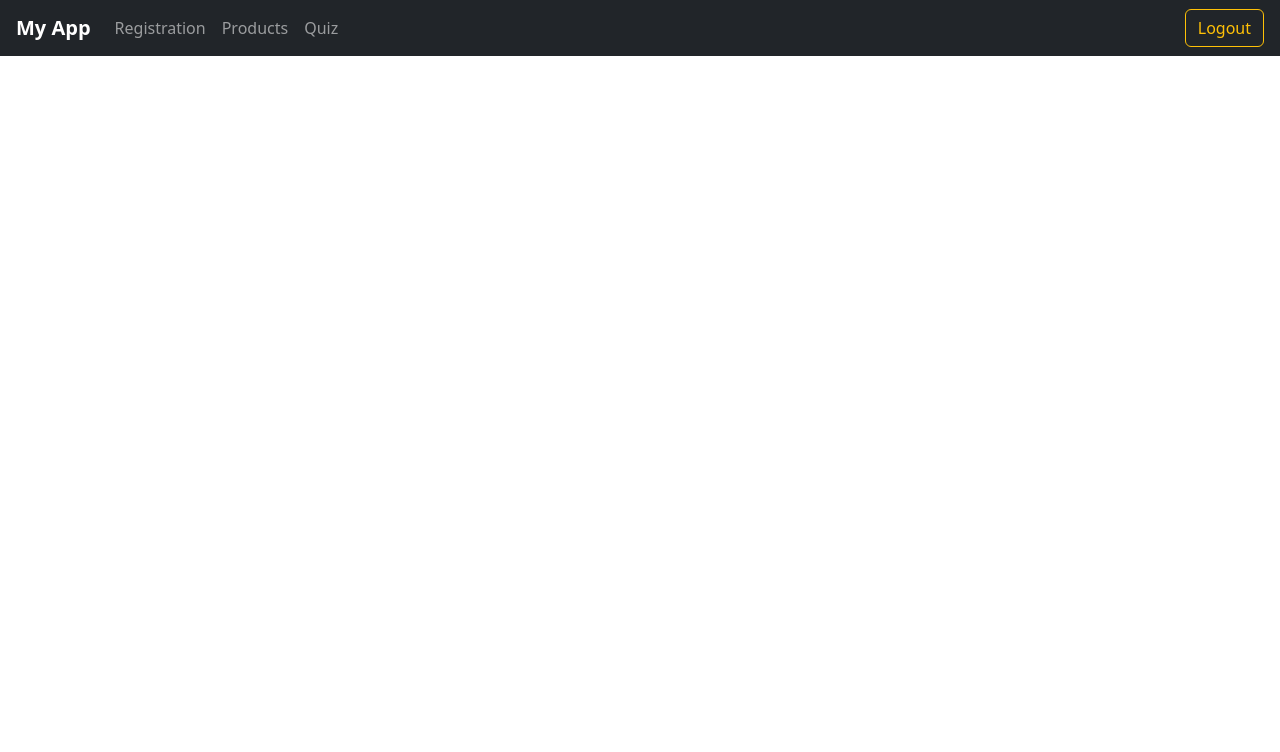
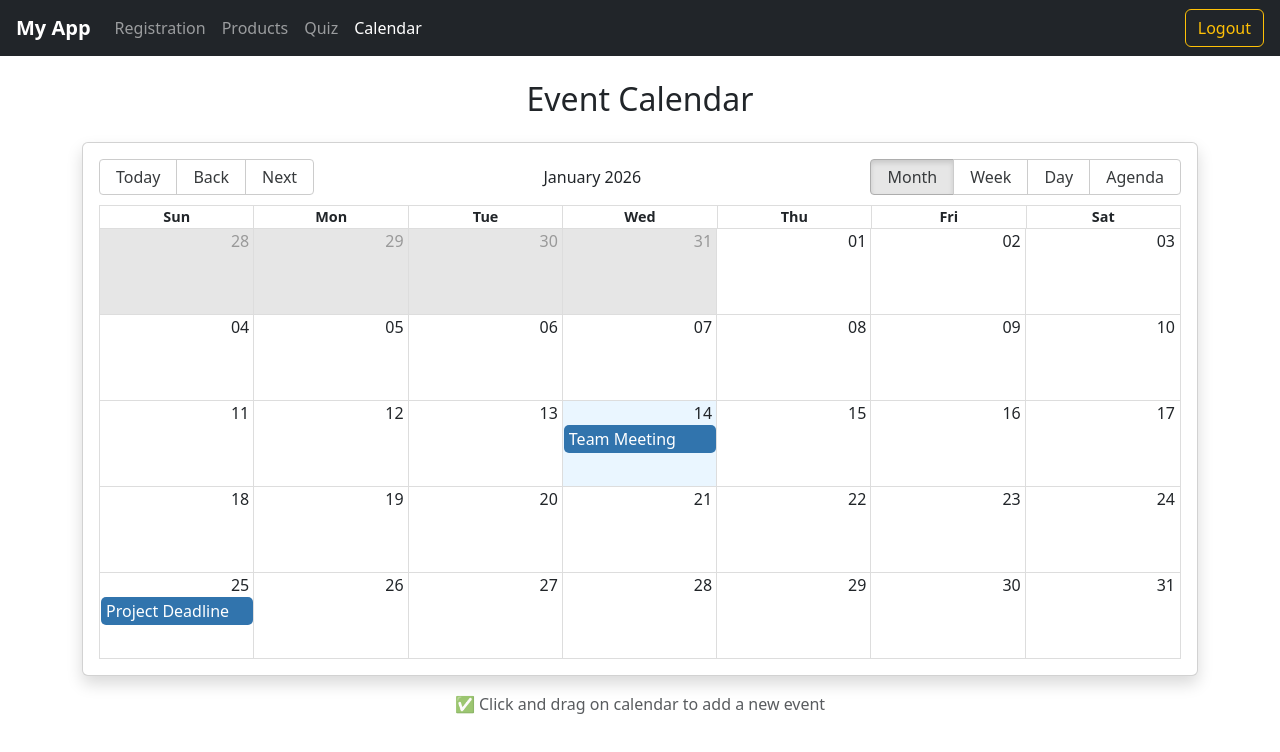
Before and after one commit to swetaxsarkar/registration-form, a React (Create React App) app: page /calendar in a window 1280 px wide. Shown: the top 752 px of the page. Built offline with nearby package versions, Linux system fonts and the light colour scheme; sample sign-in values are in the browser's storage.

Commit message:
Add authenticated event calendar page

```diff
--- a/package.json
+++ b/package.json
@@ -9,7 +9,9 @@
     "@testing-library/user-event": "^13.5.0",
     "axios": "^1.13.2",
     "bootstrap": "^5.3.8",
+    "date-fns": "^4.1.0",
     "react": "^19.2.3",
+    "react-big-calendar": "^1.19.4",
     "react-dom": "^19.2.3",
     "react-router-dom": "^7.12.0",
     "react-scripts": "5.0.1",
--- a/src/App.js
+++ b/src/App.js
@@ -6,6 +6,8 @@ import ProductsPage from "./pages/ProductsPage";
 import ProductDetailsPage from "./pages/ProductDetailsPage";
 import LoginPage from "./pages/LoginPage";
 import PrivateRoute from "./components/PrivateRoute";
+import CalendarPage from "./pages/CalendarPage";
+
 
 function App() {
   return (
@@ -37,6 +39,15 @@ function App() {
             </PrivateRoute>
           }
         />
+        <Route
+  path="/calendar"
+  element={
+    <PrivateRoute>
+      <CalendarPage />
+    </PrivateRoute>
+  }
+/>
+
       </Routes>
     </BrowserRouter>
   );
--- a/src/components/Navbar.js
+++ b/src/components/Navbar.js
@@ -27,6 +27,10 @@ function Navbar() {
         <NavLink className="nav-link" to="/quiz">
           Quiz
         </NavLink>
+        <NavLink className="nav-link" to="/calendar">
+  Calendar
+</NavLink>
+
       </div>
 
       <div className="d-flex">
--- /dev/null
+++ b/src/pages/CalendarPage.js
@@ -0,0 +1,64 @@
+import { useState } from "react";
+import { Calendar, dateFnsLocalizer } from "react-big-calendar";
+import { format, parse, startOfWeek, getDay } from "date-fns";
+import "react-big-calendar/lib/css/react-big-calendar.css";
+
+const locales = {
+  "en-US": require("date-fns/locale/en-US")
+};
+
+const localizer = dateFnsLocalizer({
+  format,
+  parse,
+  startOfWeek,
+  getDay,
+  locales
+});
+
+function CalendarPage() {
+  const [events, setEvents] = useState([
+    {
+      title: "Team Meeting",
+      start: new Date(),
+      end: new Date(new Date().getTime() + 60 * 60 * 1000)
+    },
+    {
+      title: "Project Deadline",
+      start: new Date(2026, 0, 25, 10, 0),
+      end: new Date(2026, 0, 25, 12, 0)
+    }
+  ]);
+
+  const handleSelectSlot = ({ start, end }) => {
+    const title = prompt("Enter Event Title:");
+    if (title) {
+      setEvents([...events, { title, start, end }]);
+    }
+  };
+
+  return (
+    <div className="container mt-4">
+      <h2 className="text-center mb-4">Event Calendar</h2>
+
+      <div className="card shadow">
+        <div className="card-body">
+          <Calendar
+            localizer={localizer}
+            events={events}
+            startAccessor="start"
+            endAccessor="end"
+            style={{ height: 500 }}
+            selectable
+            onSelectSlot={handleSelectSlot}
+          />
+        </div>
+      </div>
+
+      <p className="text-muted mt-3 text-center">
+        ✅ Click and drag on calendar to add a new event
+      </p>
+    </div>
+  );
+}
+
+export default CalendarPage;
```
Also changed, not shown: 1 other file (tests, documents, lock files or other folders).
